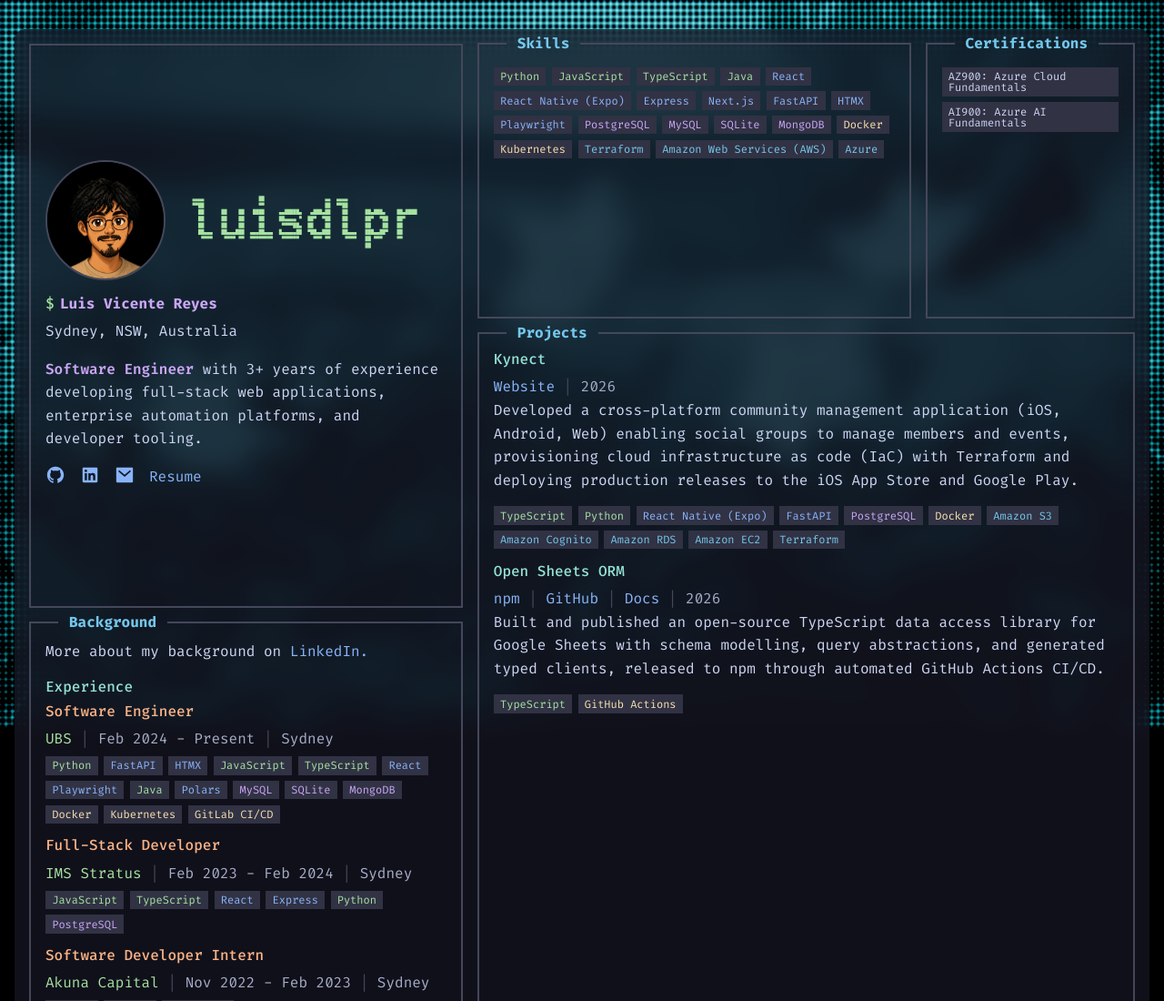
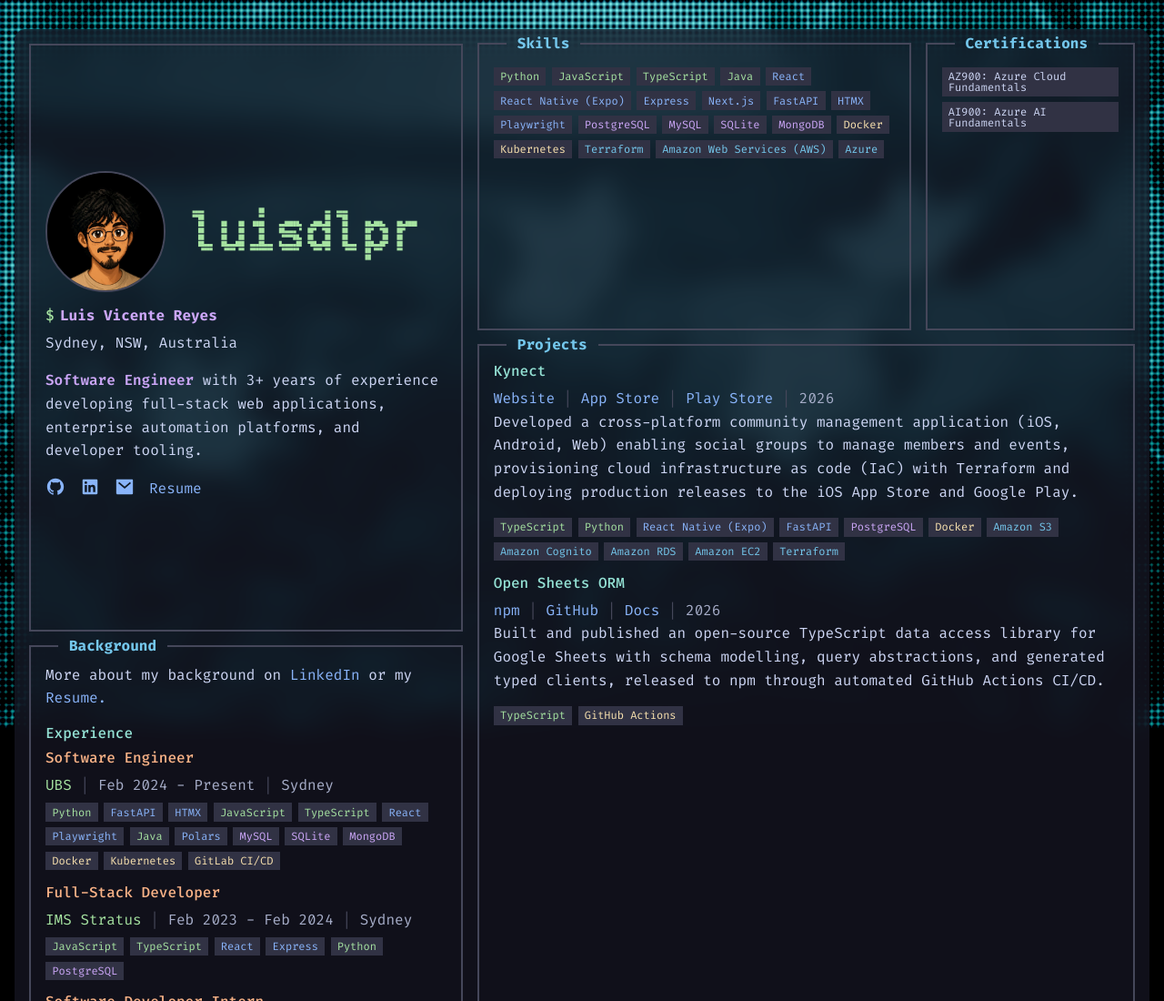
Before and after one commit to luisdlpr/luisdlpr-xyz, a website built with Vite: page index.html in a window 1280 px wide. Shown: the top 1100 px of the page at 91% size. Built offline with nearby package versions, Linux system fonts and the light colour scheme.

Commit message:
feat: resume link. app store and play store link.

```diff
--- a/index.html
+++ b/index.html
@@ -42,6 +42,7 @@
               </svg>
             </a>
           </li>
+          <!-- TODO: real link -->
           <li><a href="https://www.linkedin.com/in/luisvdlpreyes/" target="_blank" rel="noopener noreferrer" aria-label="email">Resume</a></li>
         </ul>
       </header>
@@ -83,6 +84,8 @@
             <h3>Kynect</h3>
             <p class="entry">
               <span><a href="https://kynectup.com" target="_blank" rel="noopener noreferrer">Website</a></span>
+              <span><a href="https://apps.apple.com/us/app/kynectup/id6785380129" target="_blank" rel="noopener noreferrer">App Store</a></span>
+              <span><a href="https://play.google.com/store/apps/details?id=com.luisdlpr.kynclient" target="_blank" rel="noopener noreferrer">Play Store</a></span>
               <span class="date">2026</span>
             </p>
             <p>
@@ -129,7 +132,11 @@
         <h2 class="panel-title">Background</h2>
         <p>More about my background on
           <a href="https://www.linkedin.com/in/luisvdlpreyes/" target="_blank" rel="noopener noreferrer" aria-label="linkedin">
-            LinkedIn.
+            LinkedIn</a>
+          or my
+          <!-- TODO: real link -->
+          <a href="https://www.linkedin.com/in/luisvdlpreyes/" target="_blank" rel="noopener noreferrer" aria-label="linkedin">
+            Resume.
           </a>
         </p>
         <h3>Experience</h3>
```
